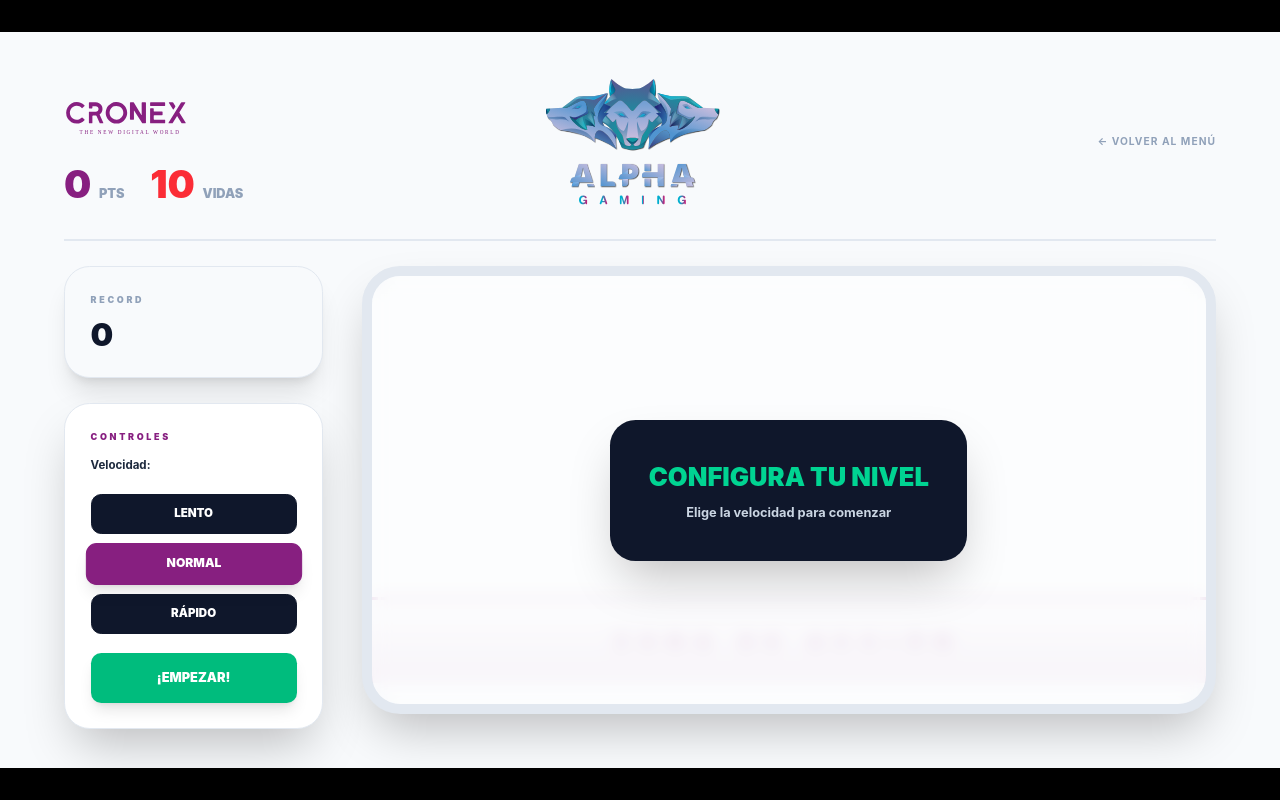
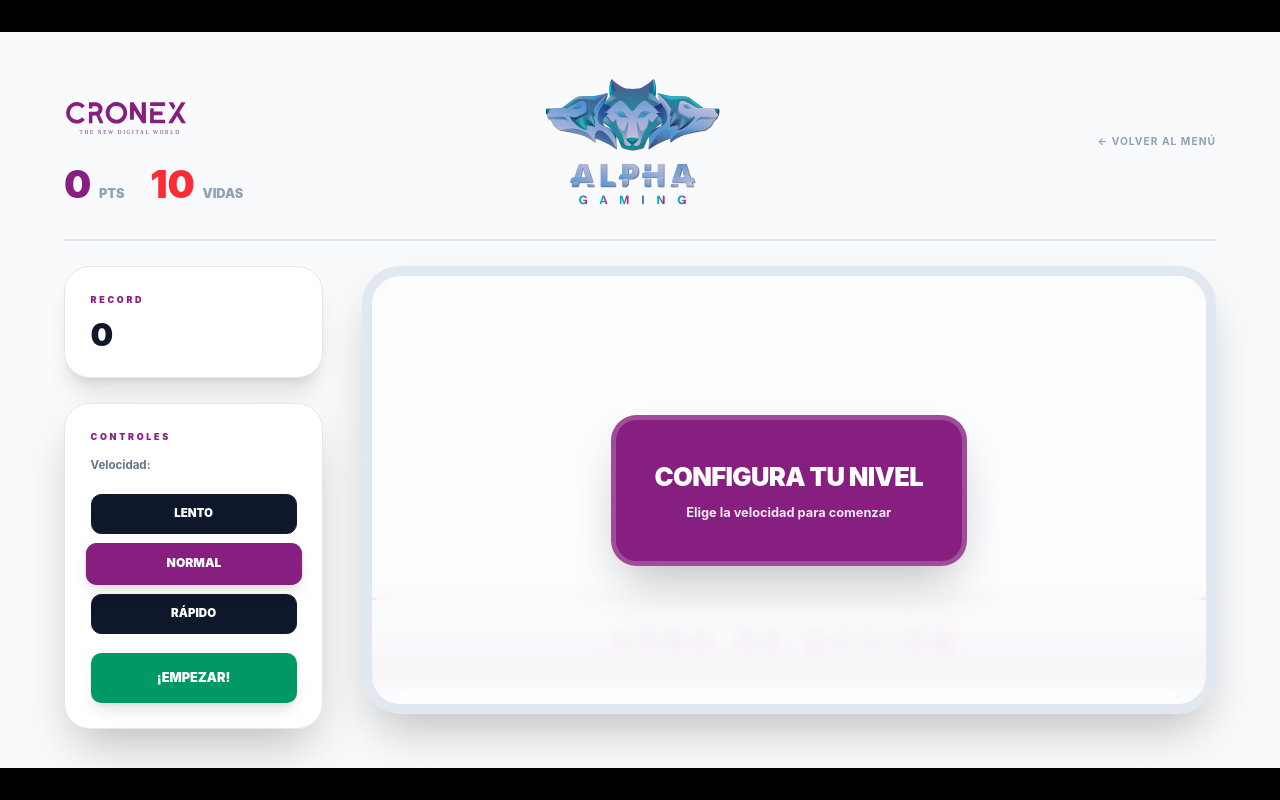
Before and after one commit to josuex123/miniGames, a React (Vite) app: page /game_letras in a window 1280 px wide. Built offline with nearby package versions, Linux system fonts and the light colour scheme.

Commit message:
fix:change backgrounud menu in game letras

```diff
--- a/src/pages/Games/GameLetras.tsx
+++ b/src/pages/Games/GameLetras.tsx
@@ -228,8 +228,8 @@ export default function GameLetras() {
 
         <div className="flex-1 grid grid-cols-12 gap-[3vw]">
           <aside className="col-span-3 space-y-[2vw]">
-            <div className="bg-slate-50 rounded-[2vw] p-[2vw] border border-slate-200 shadow-xl">
-              <h3 className="text-[0.7vw] font-black text-slate-400 mb-[1vw] uppercase tracking-[0.3em]">Record</h3>
+            <div className="bg-white rounded-[2vw] p-[2vw] border border-slate-200 shadow-xl">
+              <h3 className="text-[0.7vw] font-black text-[#871F80] mb-[1vw] uppercase tracking-[0.3em]">Record</h3>
               <div className="text-[2.5vw] font-black text-slate-900 tracking-tighter leading-none">
                 {highScore.toLocaleString()}
               </div>
@@ -240,7 +240,7 @@ export default function GameLetras() {
 
               {!gameActive ? (
                 <>
-                  <p className="font-bold text-[0.9vw] leading-relaxed mb-[1.5vw]">Velocidad:</p>
+                  <p className="font-bold text-[0.9vw] leading-relaxed mb-[1.5vw] text-slate-500">Velocidad:</p>
                   <div className="space-y-[0.8vw] mb-[1.5vw]">
                     {(Object.keys(SPEEDS) as Array<keyof typeof SPEEDS>).map((level) => (
                       <button
@@ -258,7 +258,7 @@ export default function GameLetras() {
                   </div>
                   <button
                     onClick={startGame}
-                    className="w-full bg-emerald-500 text-white py-[1.2vw] rounded-[0.8vw] font-black text-[1vw] hover:bg-emerald-400 transition-all shadow-lg"
+                    className="w-full bg-emerald-600 text-white py-[1.2vw] rounded-[0.8vw] font-black text-[1vw] hover:bg-emerald-400 transition-all shadow-lg uppercase"
                   >
                     ¡EMPEZAR!
                   </button>
@@ -283,7 +283,6 @@ export default function GameLetras() {
               )}
             </div>
           </aside>
-
           <section className="col-span-9 relative">
             <div className="bg-slate-50 rounded-[3vw] shadow-2xl border-[0.8vw] border-slate-200 h-[35vw] relative overflow-hidden">
 
@@ -321,9 +320,13 @@ export default function GameLetras() {
 
               {!gameActive && items.length === 0 && !showGameOver && (
                 <div className="absolute inset-0 flex flex-col items-center justify-center text-center p-[2vw] bg-white/60 backdrop-blur-sm">
-                  <div className="bg-slate-900 p-[3vw] rounded-[2vw] shadow-2xl">
-                    <p className="text-emerald-400 font-black text-[2vw] mb-[0.5vw] uppercase">Configura tu nivel</p>
-                    <p className="text-slate-300 font-bold text-[1vw]">Elige la velocidad para comenzar</p>
+                  <div className="bg-[#871F80] p-[3vw] rounded-[2vw] shadow-2xl border-[0.4vw] border-white/20">
+                    <p className="text-white font-black text-[2vw] mb-[0.5vw] uppercase tracking-tight">
+                      Configura tu nivel
+                    </p>
+                    <p className="text-white/90 font-bold text-[1vw]">
+                      Elige la velocidad para comenzar
+                    </p>
                   </div>
                 </div>
               )}
--- a/src/pages/Home.tsx
+++ b/src/pages/Home.tsx
@@ -21,22 +21,18 @@ export default function Home() {
   ];
 
  return (
-    /* Contenedor principal: Usamos h-screen para forzar el aspecto 1080 */
     <div className="min-h-screen w-full bg-[#F8FAFC] flex flex-col items-center justify-center p-[4vw]">
 
-      {/* HEADER: Proporcional al ancho de pantalla */}
       <header className="w-full grid grid-cols-[1fr_2fr_1fr] items-center border-b-[0.2vw] border-slate-200 pb-[3vw] mb-[4vw] shrink-0">
 
-        {/* LOGO IZQUIERDO: Escala con el ancho */}
-        <div className="flex justify-start">
+        <div className="flex flex-col items-start gap-[0.5cqw]">
           <img
             src={logoCronex2}
             alt="Cronex"
-            className="w-[10vw] h-auto object-contain"
+            className="h-auto w-[22cqw] object-contain"
           />
         </div>
 
-        {/* LOGO CENTRAL */}
         <div className="flex justify-center">
           <img
             src={logoAlpha2}
@@ -45,7 +41,6 @@ export default function Home() {
           />
         </div>
 
-        {/* TEXTO DERECHO */}
         <div className="text-right flex flex-col justify-center">
           <h1 className="text-[3vw] font-black text-[#871F80] uppercase tracking-[0.1em] leading-none">
             Game Center
@@ -56,7 +51,6 @@ export default function Home() {
         </div>
       </header>
 
-      {/* GRID: 3 columnas que escalan perfectamente */}
       <main className="w-full flex-grow flex items-center">
         <div className="grid grid-cols-1 sm:grid-cols-2 lg:grid-cols-3 gap-[3vw] w-full">
           {cards.map((card) => (
@@ -79,14 +73,12 @@ export default function Home() {
                 </span>
               </div>
 
-              {/* Borde de hover escalable */}
               <div className="absolute inset-0 border-[0.4vw] border-transparent group-hover:border-[#871F80]/20 rounded-[2vw] pointer-events-none" />
             </Link>
           ))}
         </div>
       </main>
 
-      {/* FOOTER */}
       <footer className="mt-[4vw] text-slate-400 text-[1vw] font-bold uppercase tracking-[0.5em] shrink-0">
         Alpha Gaming © 2026
       </footer>
```
